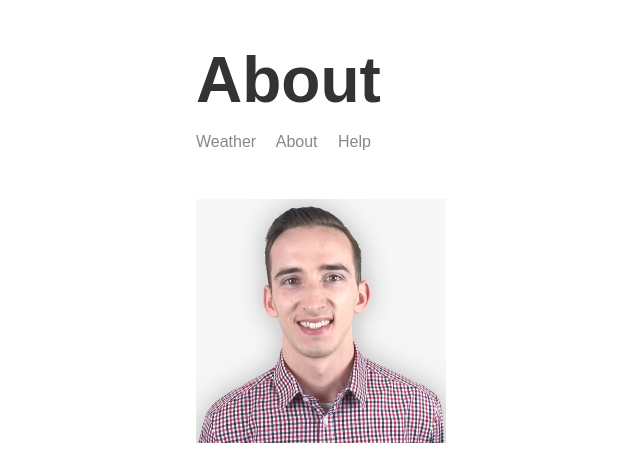
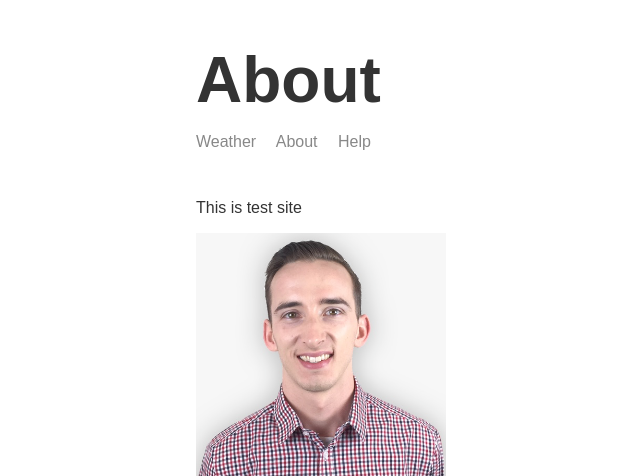
Before and after one commit to devpx87/node3-weather-website, a Node server app: page /about in a window 1280 px wide. Shown: the top 476 px of the page, without its empty margins (119-759 px from the left). Run offline with Node 20, Linux system fonts and the light colour scheme.

Commit message:
enchancement

```diff
--- a/templates/views/about.hbs
+++ b/templates/views/about.hbs
@@ -11,6 +11,7 @@
 <body>
     <div class="main-content">
         {{>header}}
+        <p>This is test site</p>
         <img class="portrait" src="/img/me.png">
     </div>
 
```
